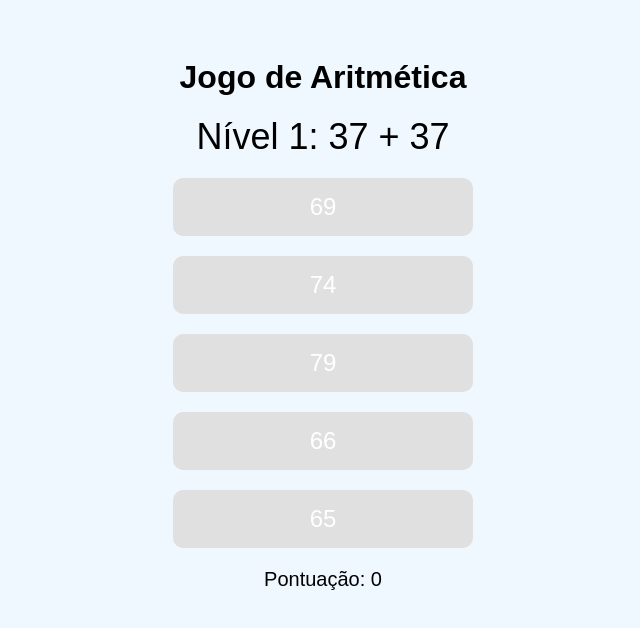
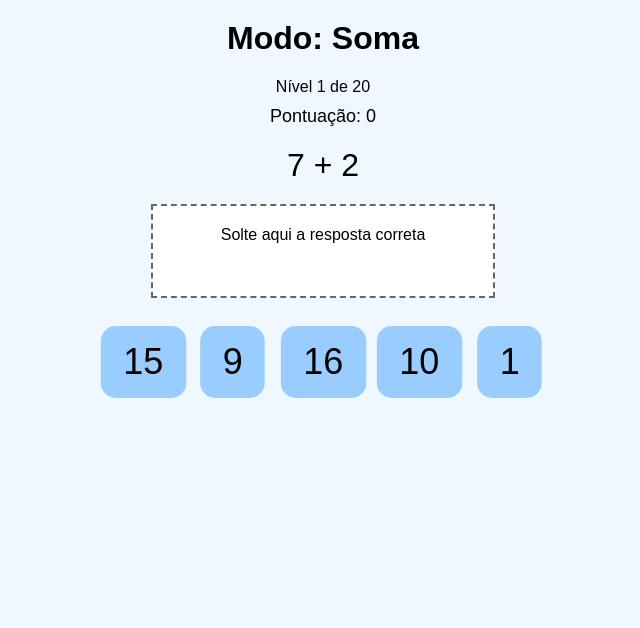
Before and after one commit to suzokuman/Jogo-das-Fracoes, a plain HTML site: page AritmeticaSoma.html in a window 1280 px wide. Both pictures are taken after a click on the button "Começar". Shown: the whole page, without its empty margins (317-957 px from the left). Drawn offline with Linux system fonts and the light colour scheme.

Commit message:
Update AritmeticaSoma.html

```diff
--- a/AritmeticaSoma.html
+++ b/AritmeticaSoma.html
@@ -1,198 +1,209 @@
 <!DOCTYPE html>
 <html lang="pt-BR">
 <head>
-  <meta charset="UTF-8">
-  <meta name="viewport" content="width=device-width, initial-scale=1.0">
+  <meta charset="UTF-8" />
+  <meta name="viewport" content="width=device-width, initial-scale=1.0" />
   <title>Jogo de Aritmética</title>
   <style>
     body {
       font-family: Arial, sans-serif;
+      text-align: center;
       background-color: #f0f8ff;
-      text-align: center;
-      padding: 30px;
     }
     h1 {
-      margin-bottom: 20px;
+      margin-top: 20px;
     }
-    p {
-      font-size: 20px;
-      margin: 10px 0;
+    .hidden {
+      display: none;
     }
-    button {
-      padding: 12px 24px;
-      font-size: 20px;
+    .drop-zone {
       margin-top: 20px;
-      cursor: pointer;
-      background-color: #4CAF50;
-      color: white;
-      border: none;
-      border-radius: 10px;
-    }
-    #question {
-      font-size: 36px;
-      margin-bottom: 20px;
+      padding: 20px;
+      border: 2px dashed #666;
+      min-height: 50px;
+      background-color: #fff;
+      width: 300px;
+      margin: 0 auto 20px;
     }
     .option {
-      display: block;
-      margin: 20px auto;
-      padding: 15px 30px;
+      display: inline-block;
+      padding: 10px 15px;
+      margin: 20px;
+      background-color: #99ccff;
+      color: #000;
       font-size: 24px;
-      width: 300px;
-      cursor: pointer;
-      background-color: #e0e0e0;
-      border: none;
       border-radius: 10px;
-      transition: background-color 0.3s ease;
-    }
-    .option:hover {
-      background-color: #ccc;
+      cursor: grab;
+      transform: scale(1.5);
     }
     .correct {
-      background-color: #4CAF50 !important;
-      color: white;
+      background-color: #90ee90 !important;
     }
-    .incorrect {
-      background-color: #f44336 !important;
-      color: white;
+    .wrong {
+      background-color: #f08080 !important;
     }
-    #score {
-      font-size: 20px;
-      margin-top: 20px;
-    }
-    #intro {
-      display: none;
+    #score-board {
+      margin-top: 10px;
+      font-size: 18px;
     }
   </style>
 </head>
 <body>
-  <div id="intro">
-    <h1 id="intro-title"></h1>
-    <p>Você verá contas de <span id="intro-type"></span>. Seu objetivo é escolher a resposta correta que representa a conta exibida.</p>
-    <p>São 20 níveis com dificuldade crescente.</p>
-    <p>Acertos valem +1 pontos e erros -1 ponto.</p>
-    <button onclick="iniciarJogo()">Começar</button>
+  <!-- Tela de boas-vindas -->
+  <div id="start-screen">
+    <h1>Bem-vindo ao Jogo de Aritmética!</h1>
+    <p>Você verá contas de matemática. Arraste a resposta correta para o quadro.</p>
+    <p>São 20 níveis com dificuldade crescente. Acertos valem <strong>+1 ponto</strong> e erros <strong>-1 ponto</strong>.</p>
+    <button onclick="startGame()">Começar</button>
   </div>
 
-  <div id="jogo" style="display: none">
-    <h1>Jogo de Aritmética</h1>
-    <div id="question"></div>
+  <!-- Tela do jogo -->
+  <div id="game-screen" class="hidden">
+    <h1 id="mode-title"></h1>
+    <div id="level-info"></div>
+    <div id="score-board">Pontuação: 0</div>
+    <div id="problem" style="font-size: 32px; margin: 20px;"></div>
+    <div class="drop-zone" id="dropZone">Solte aqui a resposta correta</div>
     <div id="options"></div>
-    <div id="score">Pontuação: <span id="score-value">0</span></div>
   </div>
 
+  <!-- Áudios -->
+  <audio id="correctSound" src="./correto.mp3"></audio>
+  <audio id="wrongSound" src="./errado.mp3"></audio>
+
   <script>
-    const urlParams = new URLSearchParams(window.location.search);
-    const tipo = urlParams.get("tipo") || "soma";
-    let nivel = 1;
+    // Variáveis do jogo
+    let currentLevel = 0;
     let score = 0;
+    const maxLevels = 20;
+    let operationType = "soma";
 
-    const tiposTexto = {
-      soma: "Soma",
-      subtracao: "Subtração",
-      multiplicacao: "Multiplicação",
-      divisao: "Divisão"
-    };
+    // Elementos do DOM
+    const startScreen = document.getElementById("start-screen");
+    const gameScreen = document.getElementById("game-screen");
+    const problemElement = document.getElementById("problem");
+    const optionsContainer = document.getElementById("options");
+    const dropZone = document.getElementById("dropZone");
+    const levelInfo = document.getElementById("level-info");
+    const scoreBoard = document.getElementById("score-board");
+    const correctSound = document.getElementById("correctSound");
+    const wrongSound = document.getElementById("wrongSound");
+    const modeTitle = document.getElementById("mode-title");
 
-    document.getElementById("intro-title").textContent = `Bem-vindo ao Jogo da ${tiposTexto[tipo]}`;
-    document.getElementById("intro-type").textContent = tiposTexto[tipo];
-    document.getElementById("intro").style.display = "block";
-
-    function iniciarJogo() {
-      document.getElementById("intro").style.display = "none";
-      document.getElementById("jogo").style.display = "block";
-      exibirPergunta();
+    // Iniciar jogo
+    function startGame() {
+      const params = new URLSearchParams(window.location.search);
+      operationType = params.get("tipo") || "soma";
+      modeTitle.textContent = `Modo: ${capitalize(operationType)}`;
+      startScreen.classList.add("hidden");
+      gameScreen.classList.remove("hidden");
+      loadLevel();
     }
 
-    function gerarNumeroAleatorio() {
-      return Math.floor(Math.random() * 90) + 10; // número entre 10 e 99
-    }
+    // Carrega o nível atual
+    function loadLevel() {
+      const digits = currentLevel < 5 ? 1 : currentLevel < 10 ? 2 : currentLevel < 15 ? 3 : 4;
+      const num1 = generateNumber(digits);
+      const num2 = generateNumber(digits);
+      const correct = calculate(num1, num2, operationType);
 
-    function gerarPergunta() {
-      let a = gerarNumeroAleatorio();
-      let b = gerarNumeroAleatorio();
-      let pergunta = "";
-      let respostaCorreta = 0;
+      levelInfo.textContent = `Nível ${currentLevel + 1} de ${maxLevels}`;
+      scoreBoard.textContent = `Pontuação: ${score}`;
+      dropZone.textContent = "Solte aqui a resposta correta";
+      dropZone.classList.remove("correct", "wrong");
+      problemElement.textContent = `${num1} ${getSymbol(operationType)} ${num2}`;
 
-      switch (tipo) {
-        case "soma":
-          respostaCorreta = a + b;
-          pergunta = `${a} + ${b}`;
-          break;
-        case "subtracao":
-          if (a < b) [a, b] = [b, a];
-          respostaCorreta = a - b;
-          pergunta = `${a} - ${b}`;
-          break;
-        case "multiplicacao":
-          a = Math.floor(Math.random() * 90) + 10;
-          b = Math.floor(Math.random() * 9) + 1;
-          respostaCorreta = a * b;
-          pergunta = `${a} × ${b}`;
-          break;
-        case "divisao":
-          b = Math.floor(Math.random() * 9) + 1;
-          respostaCorreta = Math.floor(Math.random() * 90) + 10;
-          a = respostaCorreta * b;
-          pergunta = `${a} ÷ ${b}`;
-          break;
-      }
-
-      return { pergunta, respostaCorreta };
-    }
-
-    function gerarOpcoes(respostaCorreta) {
-      const opcoes = new Set();
-      opcoes.add(respostaCorreta);
-      while (opcoes.size < 5) {
-        let desvio = Math.floor(Math.random() * 21) - 10;
-        let alternativa = respostaCorreta + desvio;
-        if (alternativa >= 0) opcoes.add(alternativa);
-      }
-      return Array.from(opcoes).sort(() => Math.random() - 0.5);
-    }
-
-    function exibirPergunta() {
-      if (nivel > 20) {
-        window.location.href = `fim.html?score=${score}`;
-        return;
-      }
-
-      const q = gerarPergunta();
-      const opcoes = gerarOpcoes(q.respostaCorreta);
-      document.getElementById("question").textContent = `Nível ${nivel}: ${q.pergunta}`;
-      const container = document.getElementById("options");
-      container.innerHTML = "";
-
-      opcoes.forEach(opcao => {
-        const btn = document.createElement("button");
-        btn.className = "option";
-        btn.textContent = opcao;
-        btn.onclick = () => verificarResposta(opcao, q.respostaCorreta, btn);
-        container.appendChild(btn);
+      const options = generateOptions(correct);
+      optionsContainer.innerHTML = "";
+      options.forEach(value => {
+        const div = document.createElement("div");
+        div.className = "option";
+        div.textContent = value;
+        div.setAttribute("draggable", "true");
+        div.dataset.value = value;
+        div.addEventListener("dragstart", (e) => {
+          e.dataTransfer.setData("text/plain", value);
+        });
+        optionsContainer.appendChild(div);
       });
     }
 
-    function verificarResposta(selecionada, correta, botao) {
-      const botoes = document.querySelectorAll(".option");
-      botoes.forEach(btn => btn.disabled = true);
+    // Gera número com n dígitos
+    function generateNumber(digits) {
+      const min = Math.pow(10, digits - 1);
+      const max = Math.pow(10, digits) - 1;
+      return Math.floor(Math.random() * (max - min + 1)) + min;
+    }
 
-      if (selecionada === correta) {
-        botao.classList.add("correct");
-        score += 10;
-        document.getElementById("score-value").textContent = score;
-        setTimeout(() => {
-          nivel++;
-          exibirPergunta();
-        }, 1000);
+    // Retorna símbolo da operação
+    function getSymbol(tipo) {
+      switch (tipo) {
+        case "soma": return "+";
+        case "subtracao": return "-";
+        case "multiplicacao": return "×";
+        case "divisao": return "÷";
+      }
+    }
+
+    // Calcula a resposta correta
+    function calculate(a, b, tipo) {
+      switch (tipo) {
+        case "soma": return a + b;
+        case "subtracao": return a - b;
+        case "multiplicacao": return a * b;
+        case "divisao": return Math.floor(a / b);
+      }
+    }
+
+    // Gera 5 opções (1 correta + 4 erradas)
+    function generateOptions(correct) {
+      const options = new Set([correct]);
+      while (options.size < 5) {
+        const offset = Math.floor(Math.random() * 10) + 1;
+        options.add(correct + (Math.random() < 0.5 ? offset : -offset));
+      }
+      return Array.from(options).sort(() => Math.random() - 0.5);
+    }
+
+    // Eventos de arrastar e soltar
+    dropZone.addEventListener("dragover", (e) => e.preventDefault());
+    dropZone.addEventListener("drop", (e) => {
+      e.preventDefault();
+      const value = parseInt(e.dataTransfer.getData("text/plain"));
+      const [num1, num2] = problemElement.textContent.split(/\D+/).map(Number);
+      const correct = calculate(num1, num2, operationType);
+
+      dropZone.classList.remove("correct", "wrong");
+
+      if (value === correct) {
+        dropZone.textContent = `Correto! Resposta: ${value}`;
+        dropZone.classList.add("correct");
+        correctSound.play();
+        score++;
+        setTimeout(() => nextLevel(), 1200);
       } else {
-        botao.classList.add("incorrect");
-        score -= 1;
-        document.getElementById("score-value").textContent = score;
-        setTimeout(() => {
-          botoes.forEach(btn => btn.disabled = false);
-          botao.classList.remove("incorrect");
-        }, 1000);
+        dropZone.textContent = `Incorreto. Tente novamente.`;
+        dropZone.classList.add("wrong");
+        wrongSound.play();
+        score--;
+        scoreBoard.textContent = `Pontuação: ${score}`;
       }
+    });
+
+    // Vai para o próximo nível ou finaliza
+    function nextLevel() {
+      currentLevel++;
+      if (currentLevel < maxLevels) {
+        loadLevel();
+      } else {
+        alert(`Parabéns! Você completou todos os níveis. Pontuação final: ${score}`);
+        location.reload();
+      }
+    }
+
+    // Capitaliza primeira letra
+    function capitalize(str) {
+      return str.charAt(0).toUpperCase() + str.slice(1);
     }
   </script>
 </body>
```
